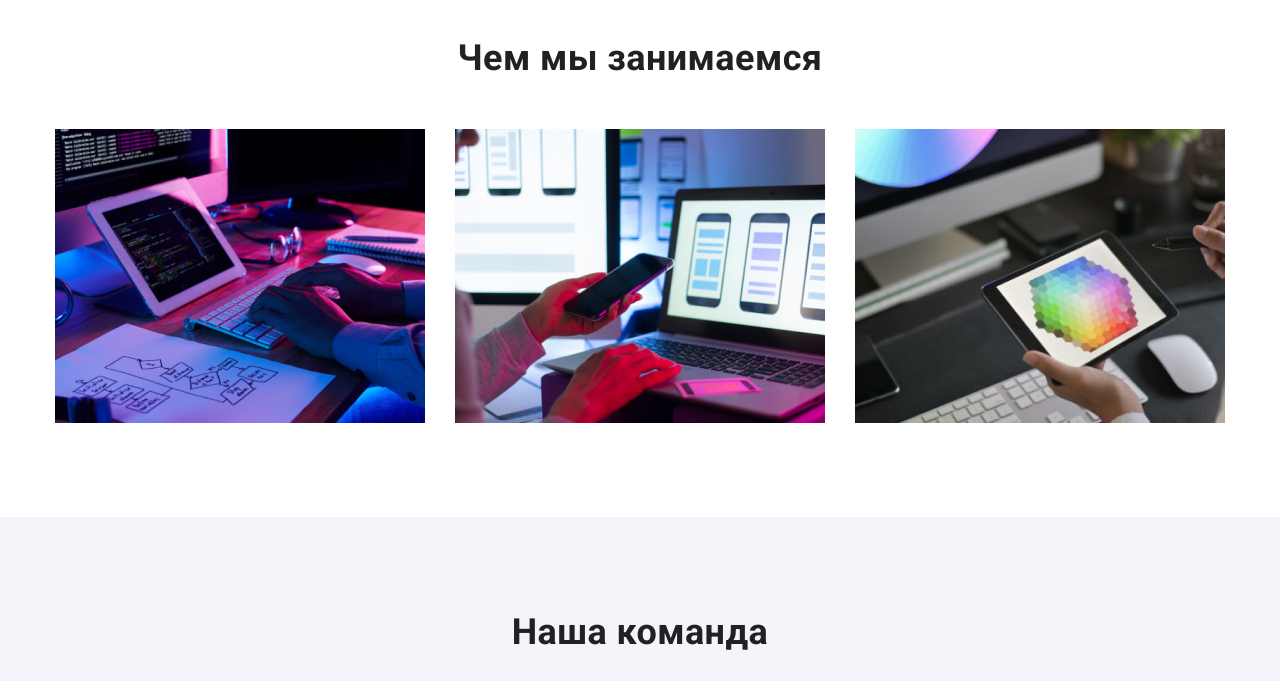
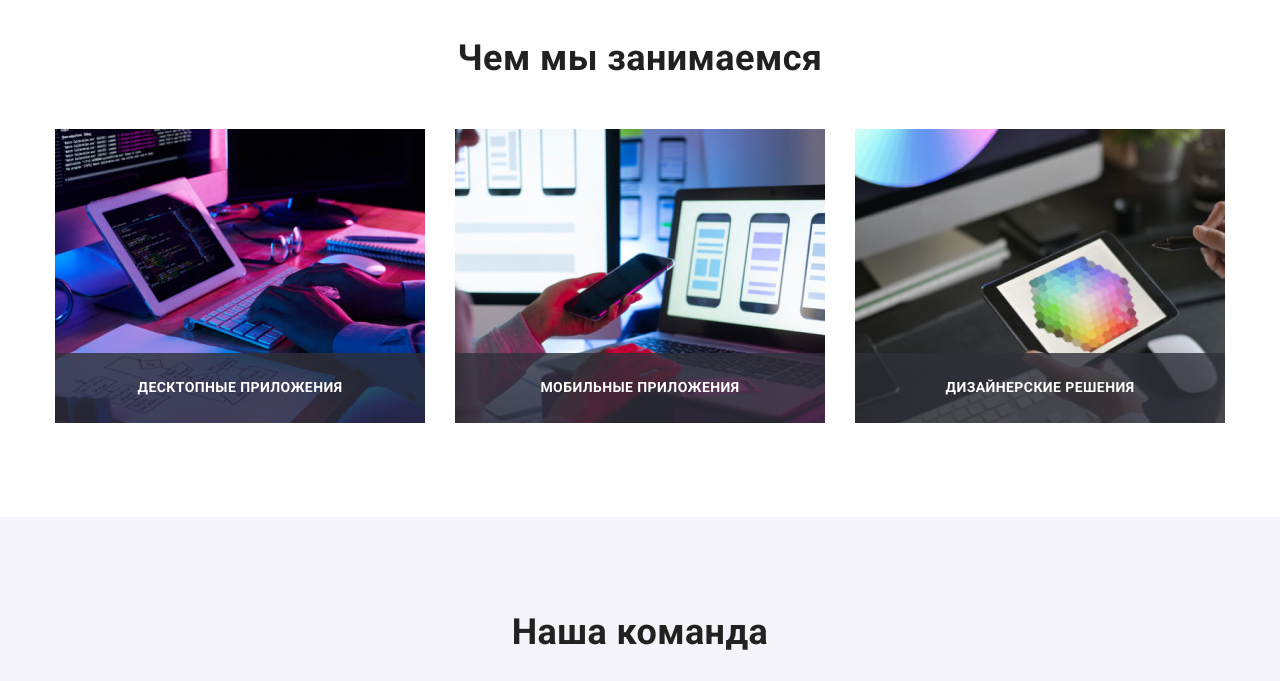
Before and after one commit to IronFather/goit-markup-hw-05, a plain HTML site: page index.html in a window 1280 px wide. Shown: the part 1080-1761 px from the top of the page. Drawn offline with nearby package versions, Linux system fonts and the light colour scheme.

Commit message:
made position of labels in service section

```diff
--- a/css/styles.css
+++ b/css/styles.css
@@ -121,9 +121,6 @@ color: var(--second-cl);
     text-decoration: none;
     list-style: none;
 }
-
-/* fixed 1 size of icons in header by changes in sprite */
-/* fixed color of icons in header */
 
 .header-contacts-icon {
     fill: var(--main-cl);
@@ -337,6 +334,29 @@ color: var(--second-cl);
     margin-right: 30px;
 }
 
+.service-items-desktop {
+    position: relative;
+}
+.service-label-box {
+    display: flex;
+    position: absolute;
+    width: 370px;
+    height: 70px;
+    left: 0px;
+    bottom: 0px;
+    align-items: center;
+    justify-content: center;
+    background: rgba(47, 48, 58, 0.8);
+}
+
+.service-label {
+    display: inline-block;
+    font-weight: 700;
+    line-height: 1.14;
+    text-transform: uppercase;
+    color: var(--add_white_cl);
+}
+
 /* TEAM */
 
 .team {
@@ -399,7 +419,6 @@ color: var(--second-cl);
 text-decoration: none;
 }
 
-/* fixed 2 changed margin-bottom from items to list */
 .social-media {
     display: flex;
     justify-content: center;
@@ -436,7 +455,6 @@ text-decoration: none;
 .clients {
     background-color: var(--main-bg-cl);
 }
-/* fixed 4 deleted margin */
     .clients-title {
     font-weight: 700;
     font-size: 36px;
@@ -466,7 +484,6 @@ text-decoration: none;
     fill: var(--border-clients-cl);
 }
 
-/* fixed 5 corrected formula */
 .clients-list-container {
     --items: 6;
     --indent: 30px;
@@ -537,13 +554,11 @@ text-decoration: none;
     list-style: none;
 }
  /* footer smi */
- /* fixed 9 added baseline to footer */
 .footer-container {
     display: flex;
     align-items: baseline;
 }
 
-/* fixed 7,8 deleted over */
 .footer-smi-box {
     margin-left: 70px;
     width: 206px;
@@ -720,7 +735,6 @@ ul {
 }
 
 /* SECTIONS */
-/* fixed 3 deleted max-width in section */
 .section {
     padding-top: 94px;
     padding-bottom: 94px;
--- a/index.html
+++ b/index.html
@@ -147,37 +147,46 @@
         </div>
       </section>
 
-      <!--cervice-->
+      <!--service-->
       <section class="service section">
         <div class="container service-container">
           <h2 class="service-title">Чем мы занимаемся</h2>
           <ul class="list cervice-list-container">
-            <li class="cervice-list-items">
+            <li class="cervice-list-items service-items-desktop">
               <img
                 class="service-img"
                 src="./images/sec3/img1.jpg"
-                alt="Создание сайтов"
+                alt="Разработка десктопных приложений"
                 width="370"
                 height="294"
               />
+              <div class="service-label-box">
+                <p class="service-label">Десктопные приложения</p>
+              </div>
             </li>
-            <li class="cervice-list-items">
+            <li class="cervice-list-items service-items-desktop">
               <img
                 class="service-img"
                 src="./images/sec3/img2.jpg"
-                alt="Создание мобильных приложений"
+                alt="Разработка мобильных приложений"
                 width="370"
                 height="294"
               />
+              <div class="service-label-box">
+                <p class="service-label">Мобильные приложения</p>
+              </div>
             </li>
-            <li class="cervice-list-items">
+            <li class="cervice-list-items service-items-desktop">
               <img
                 class="service-img"
                 src="./images/sec3/img3.jpg"
-                alt="Яркое оформление сайтов и приложений"
+                alt="Яркий дизайн сайтов и приложений"
                 width="370"
                 height="294"
               />
+              <div class="service-label-box">
+                <p class="service-label">Дизайнерские решения</p>
+              </div>
             </li>
           </ul>
         </div>
```
